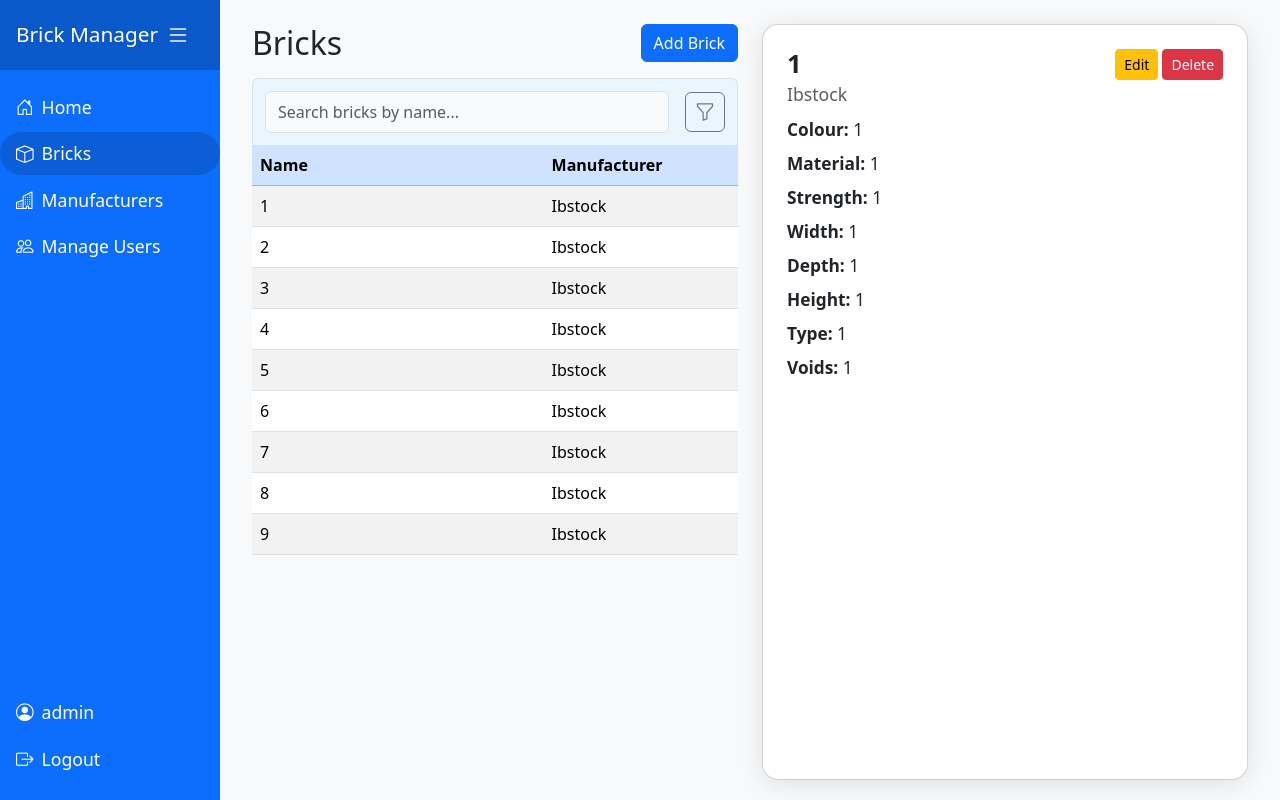
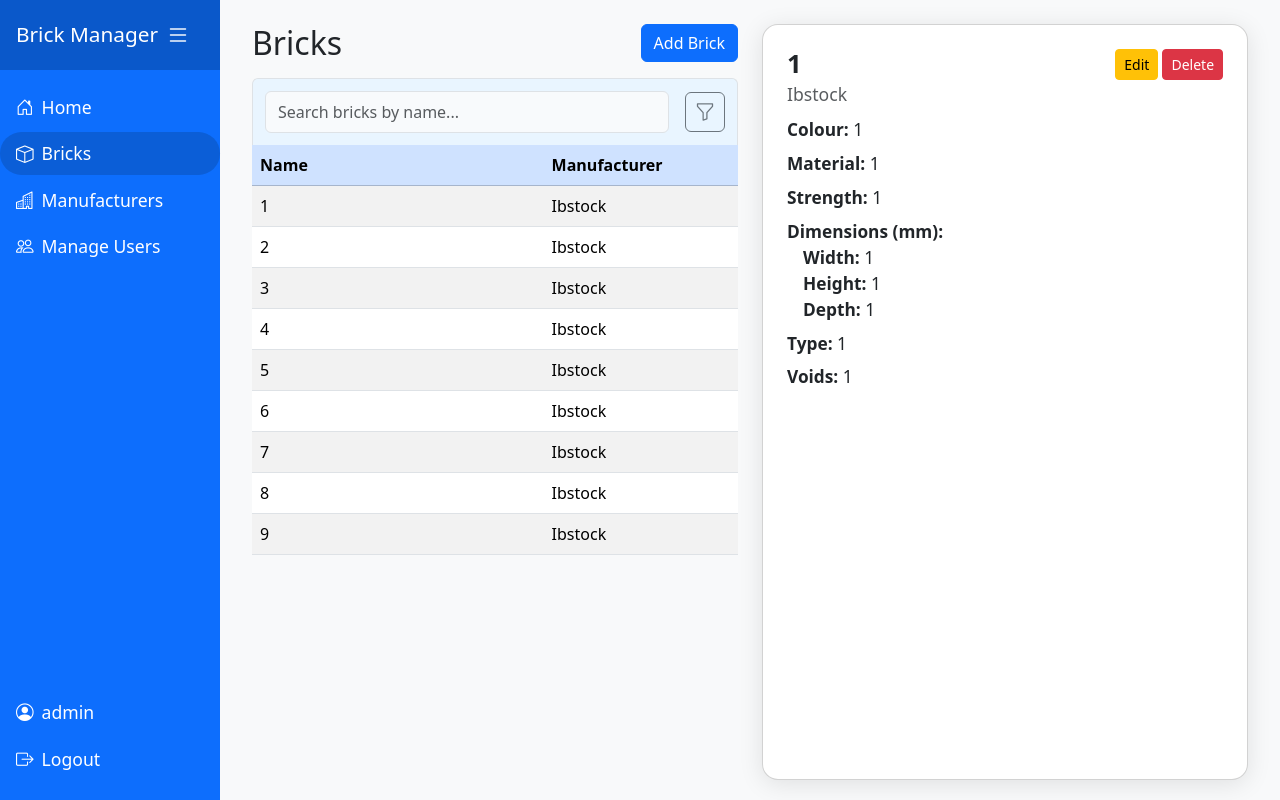
Before and after one commit to MUsmanaSaeed/software-engineering-and-and-agile, a Flask app: page /bricks/1 in a window 1280 px wide. Run offline with Flask 3, Linux system fonts and the light colour scheme; a user stored in the database is signed in; data comes from the database, SQL or seed files in the repository.

Commit message:
Refactor brick detail dimensions display: group width, height, and depth under a single label for improved organization

```diff
--- a/templates/bricks.html
+++ b/templates/bricks.html
@@ -90,9 +90,14 @@
                     <li class="list-group-item"><strong>Colour:</strong> <span id="detail-colour"></span></li>
                     <li class="list-group-item"><strong>Material:</strong> <span id="detail-material"></span></li>
                     <li class="list-group-item"><strong>Strength:</strong> <span id="detail-strength"></span></li>
-                    <li class="list-group-item"><strong>Width:</strong> <span id="detail-width"></span></li>
-                    <li class="list-group-item"><strong>Depth:</strong> <span id="detail-depth"></span></li>
-                    <li class="list-group-item"><strong>Height:</strong> <span id="detail-height"></span></li>
+                    <li class="list-group-item">
+                        <strong>Dimensions (mm):</strong>
+                        <ul class="list-unstyled ms-3 mb-0">
+                            <li><strong>Width:</strong> <span id="detail-width"></span></li>
+                            <li><strong>Height:</strong> <span id="detail-height"></span></li>
+                            <li><strong>Depth:</strong> <span id="detail-depth"></span></li>
+                        </ul>
+                    </li>
                     <li class="list-group-item"><strong>Type:</strong> <span id="detail-type"></span></li>
                     <li class="list-group-item"><strong>Voids:</strong> <span id="detail-voids"></span></li>
                 </ul>
```
